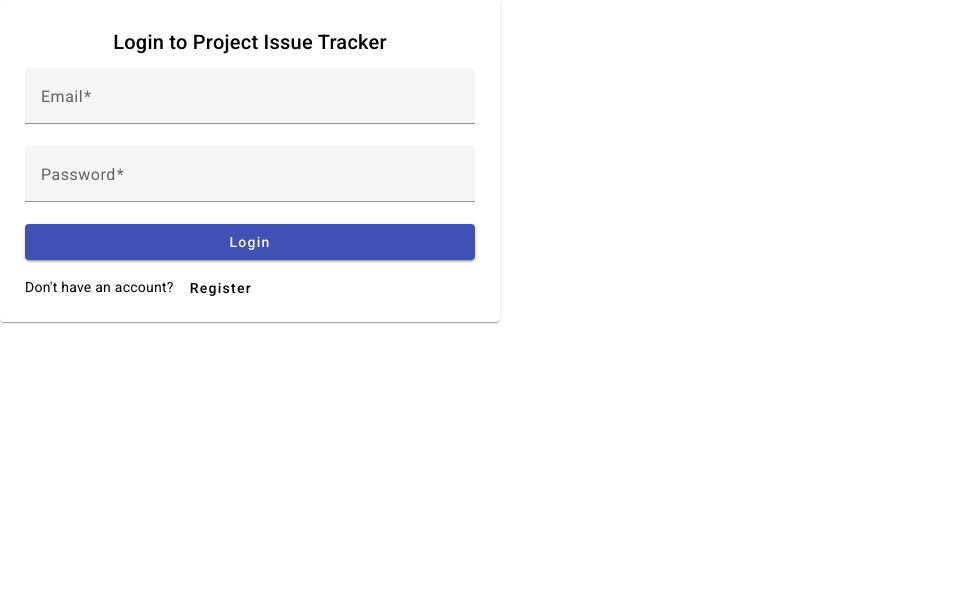
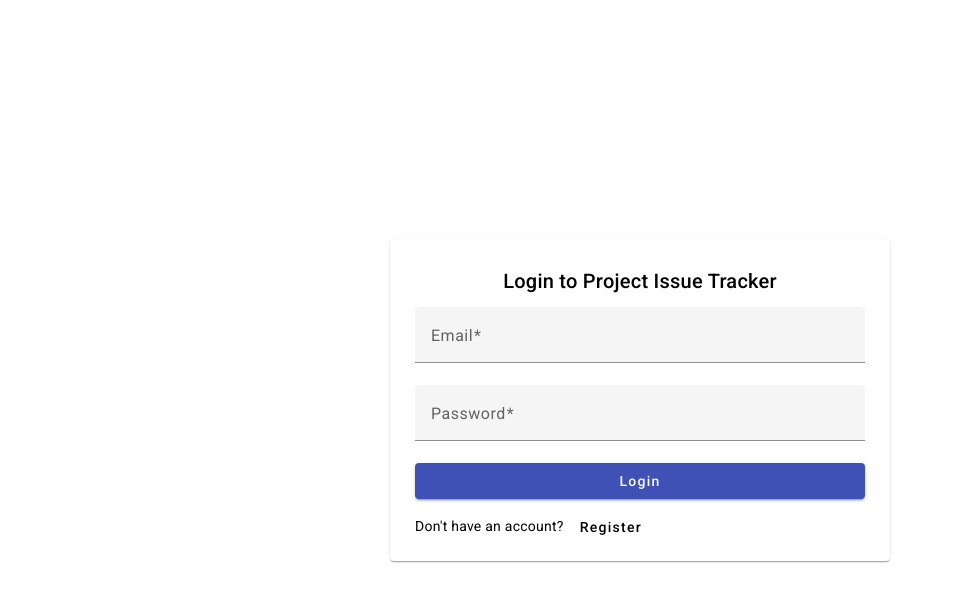
Before and after one commit to binit7711/ProjectIssueTracker, an Angular app: page /login in a window 1280 px wide. Shown: the top 602 px of the page, without its empty margins (0-954 px from the left). Built offline with nearby package versions, Linux system fonts and the light colour scheme.

Commit message:
fix styling of login

```diff
--- a/src/app/components/auth/login/login.component.html
+++ b/src/app/components/auth/login/login.component.html
@@ -1,3 +1,4 @@
+<div class="login">
   <mat-card>
     <mat-card-header>
       <mat-card-title> Login to Project Issue Tracker </mat-card-title>
@@ -22,3 +23,4 @@
       >
     </mat-card-content>
   </mat-card>
+</div>
--- a/src/app/components/auth/login/login.component.scss
+++ b/src/app/components/auth/login/login.component.scss
@@ -17,3 +17,9 @@ form {
   display: flex;
   flex-direction: column;
 }
+.login {
+  display: flex;
+  justify-content: center;
+  align-items: center;
+  height: 100vh;
+}
```
Lines whose indentation alone changed are shown as unchanged.
